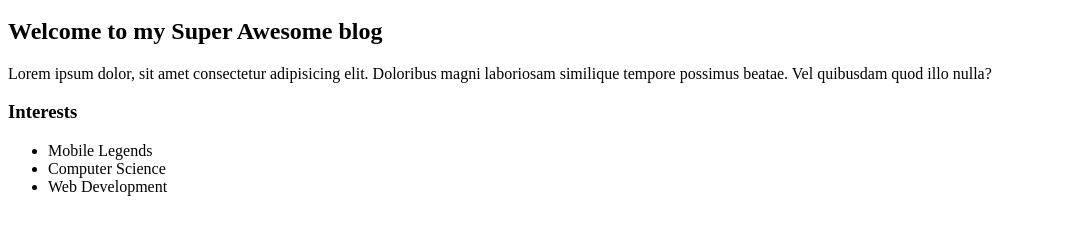
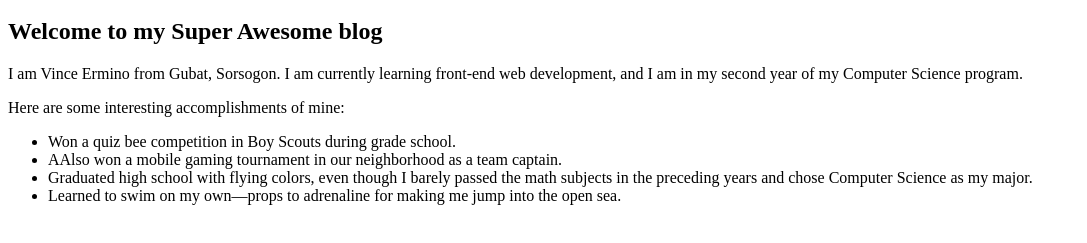
Before and after one commit to vincedebug/My-Awesome-blog, a plain HTML site: page about.html in a window 1280 px wide. Shown: the part 49-292 px from the top of the page, without its empty margins (0-1087 px from the left). Drawn offline with Linux system fonts and the light colour scheme.

Commit message:
add some info about me

```diff
--- a/about.html
+++ b/about.html
@@ -14,14 +14,16 @@
 
   <section>
     <h2>Welcome to my Super Awesome blog</h2>
-    <p>Lorem ipsum dolor, sit amet consectetur adipisicing elit. Doloribus magni laboriosam similique tempore possimus beatae. Vel quibusdam quod illo nulla?</p>
+    <p>I am Vince Ermino from Gubat, Sorsogon. I am currently learning front-end web development, and I am in my second year of my Computer Science program.</p>
 
-    <h3>Interests</h3>
-      <ul>
-        <li>Mobile Legends</li>
-        <li>Computer Science</li>
-        <li>Web Development</li>
-      </ul>
+    <p>Here are some interesting accomplishments of mine:</p>
+    <ul>
+      <li>Won a quiz bee competition in Boy Scouts during grade school.</li>
+      <li>AAlso won a mobile gaming tournament in our neighborhood as a team captain.</li>
+      <li>Graduated high school with flying colors, even though I barely passed the math subjects in the preceding years and chose Computer Science as my major.</li>
+      <li>Learned to swim on my own—props to adrenaline for making me jump into the open sea.</li>
+    </ul>
+
   </section>
 
 
```
